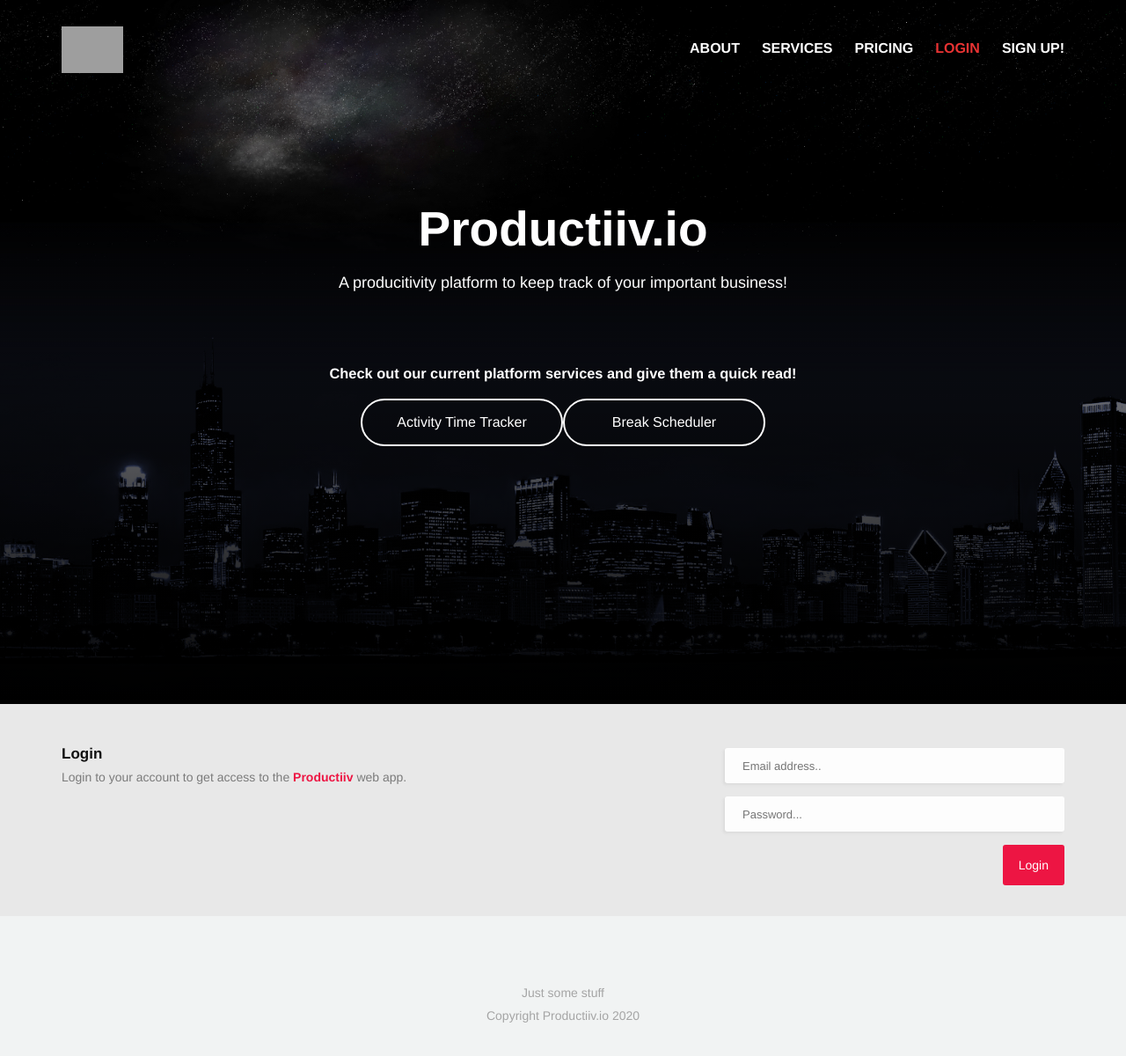
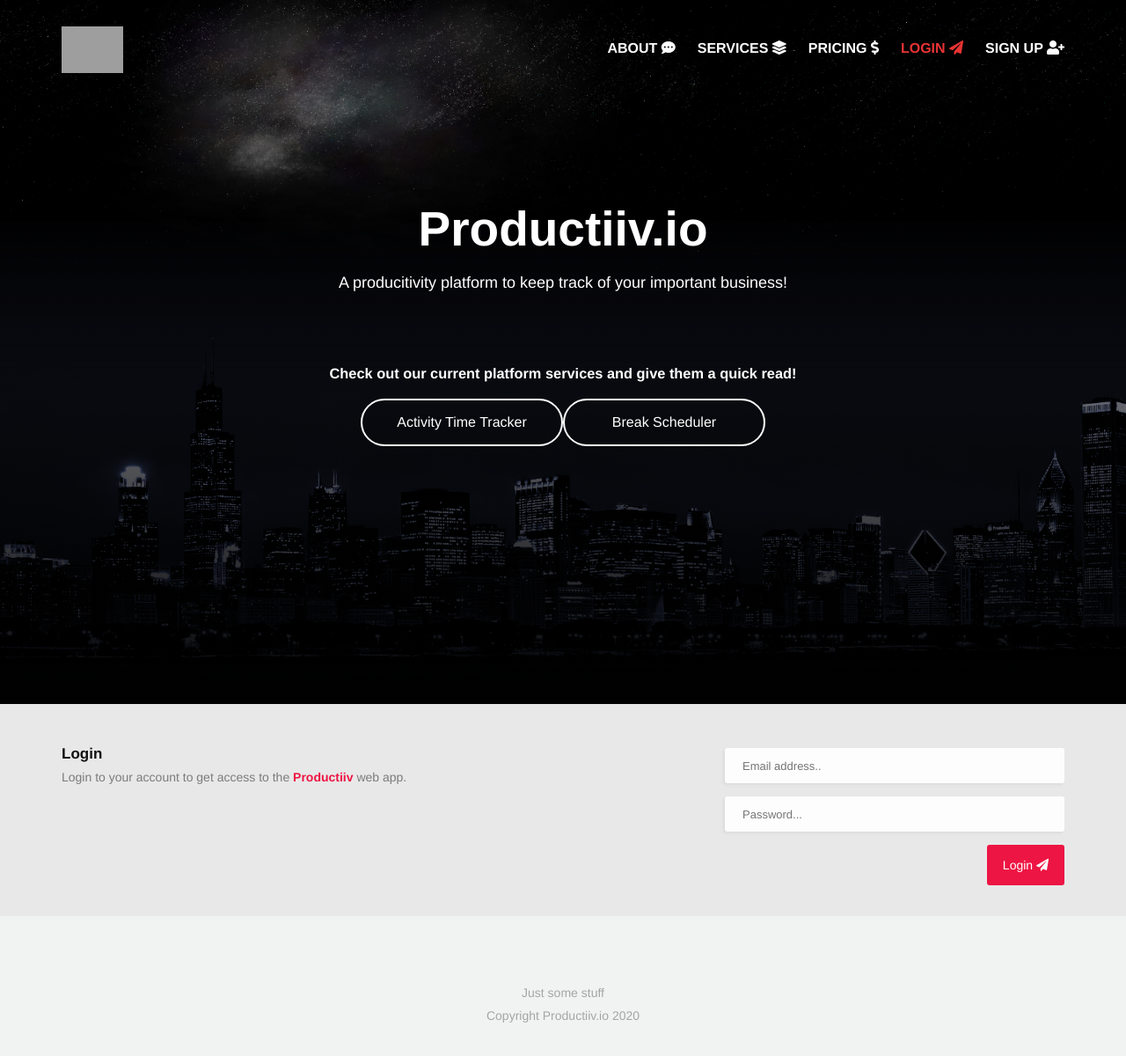
Before and after one commit to Mikkelzu/productiiv.client, a React (Create React App) app: page /login in a window 1280 px wide. Shown: the top 1200 px of the page at 88% size. Built offline with nearby package versions, Linux system fonts and the light colour scheme; grey boxes are pictures that could not be loaded.

Commit message:
added font awesome and changed the navbar to include these icons

```diff
--- a/public/index.html
+++ b/public/index.html
@@ -25,7 +25,8 @@
       Learn how to configure a non-root public URL by running `npm run build`.
     -->
     <link href="https://fonts.googleapis.com/css?family=Quattrocento+Sans:400,700&display=swap" rel="stylesheet">
-    <title>Productiiv - Your producitivty platform easily available.</title>
+    <link rel="stylesheet" href="https://cdnjs.cloudflare.com/ajax/libs/font-awesome/5.12.1/css/all.min.css">
+    <title>Productiiv - Your productivity platform easily available.</title>
 
     <style>
       html {
--- a/src/App.js
+++ b/src/App.js
@@ -36,27 +36,27 @@ export default function App() {
                 <ul className="nav-wrapper">
                   <li className="hidden-xs">
                     <NavLink activeClassName="active" to="/about">
-                      ABOUT
+                      ABOUT <i className="fas fa-comment-dots"></i>
                       </NavLink>
                   </li>
                   <li className="hidden-sm">
                     <NavLink activeClassName="active" to="/services">
-                      SERVICES
+                      SERVICES <i className="fas fa-layer-group"></i>
                     </NavLink>
                   </li>
                   <li>
                     <NavLink activeClassName="active" to="/pricing">
-                      PRICING
+                      PRICING <i className="fas fa-dollar-sign"></i>
                     </NavLink>
                   </li>
                   <li>
                     <NavLink activeClassName="active" to="/login">
-                      LOGIN
+                      LOGIN <i className="fas fa-paper-plane"></i>
                     </NavLink>
                   </li>
                   <li>
                     <NavLink activeClassName="active" to="/signup">
-                      SIGN UP!
+                      SIGN UP <i className="fas fa-user-plus"></i>
                     </NavLink>
                   </li>
                 </ul>
--- a/src/pages/login/login.js
+++ b/src/pages/login/login.js
@@ -7,11 +7,6 @@ export default class Login extends React.Component {
             <div>
                 <div className="newsletter-wrapper">
                     <div className="signup container">
-                        <div className="envelope-bg">
-                            <svg className="svg-inline--fa fa-envelope fa-w-16" aria-hidden="true" data-prefix="far" data-icon="envelope" role="img" xmlns="http://www.w3.org/2000/svg" viewBox="0 0 512 512" data-fa-i2svg="">
-                                <path fill="currentColor" d="M464 64H48C21.49 64 0 85.49 0 112v288c0 26.51 21.49 48 48 48h416c26.51 0 48-21.49 48-48V112c0-26.51-21.49-48-48-48zm0 48v40.805c-22.422 18.259-58.168 46.651-134.587 106.49-16.841 13.247-50.201 45.072-73.413 44.701-23.208.375-56.579-31.459-73.413-44.701C106.18 199.465 70.425 171.067 48 152.805V112h416zM48 400V214.398c22.914 18.251 55.409 43.862 104.938 82.646 21.857 17.205 60.134 55.186 103.062 54.955 42.717.231 80.509-37.199 103.053-54.947 49.528-38.783 82.032-64.401 104.947-82.653V400H48z"></path>
-                            </svg>
-                        </div>
                         <div className="hgroup">
                             <h3>Login</h3>
                             <p> Login to your account to get access to the <span className="highlighted-text">Productiiv</span> web app. </p>
@@ -27,7 +22,7 @@ export default class Login extends React.Component {
                                 </div>
 
                                 <button type="submit" className="signup-button">
-                                        Login
+                                    Login <i className="fas fa-paper-plane"></i>
                                 </button>
                             </form>
                         </div>
```
